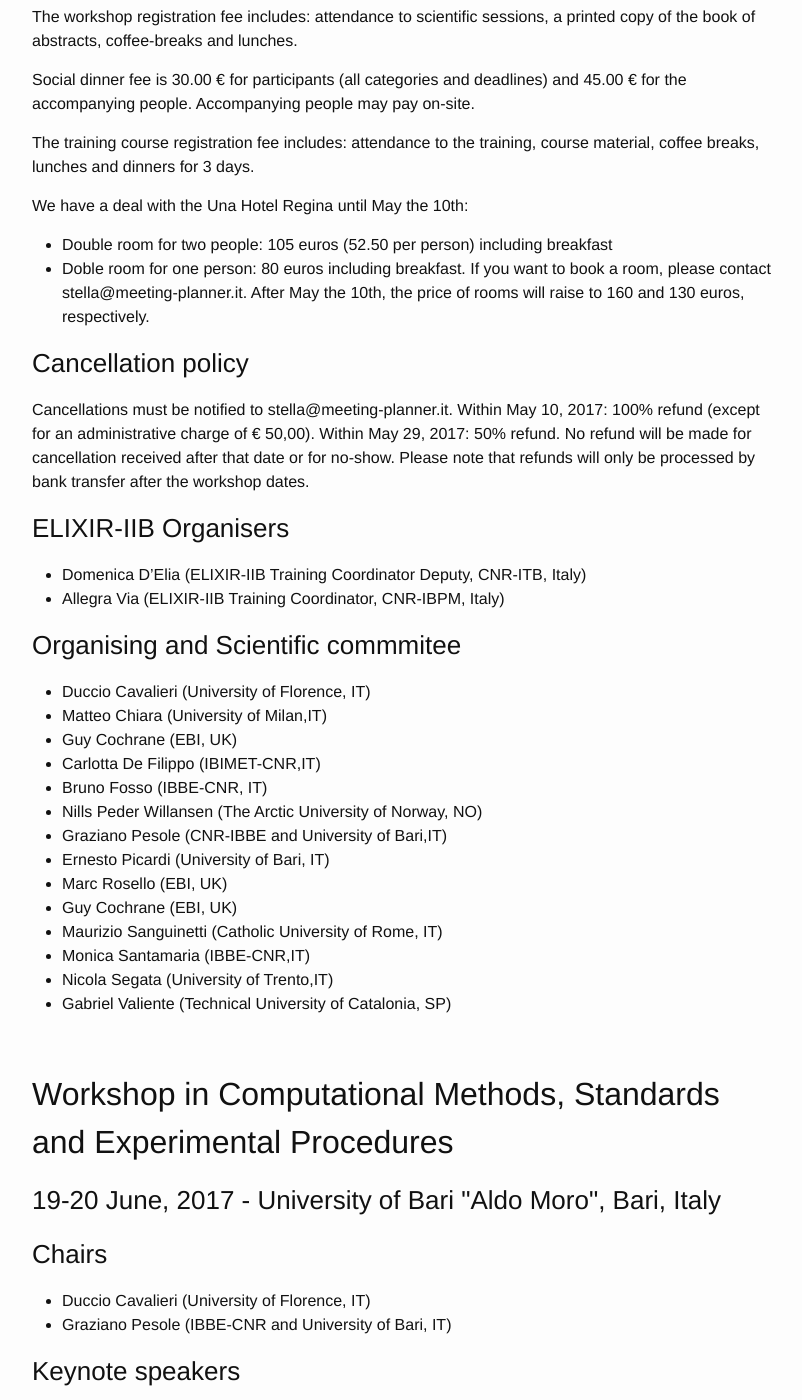
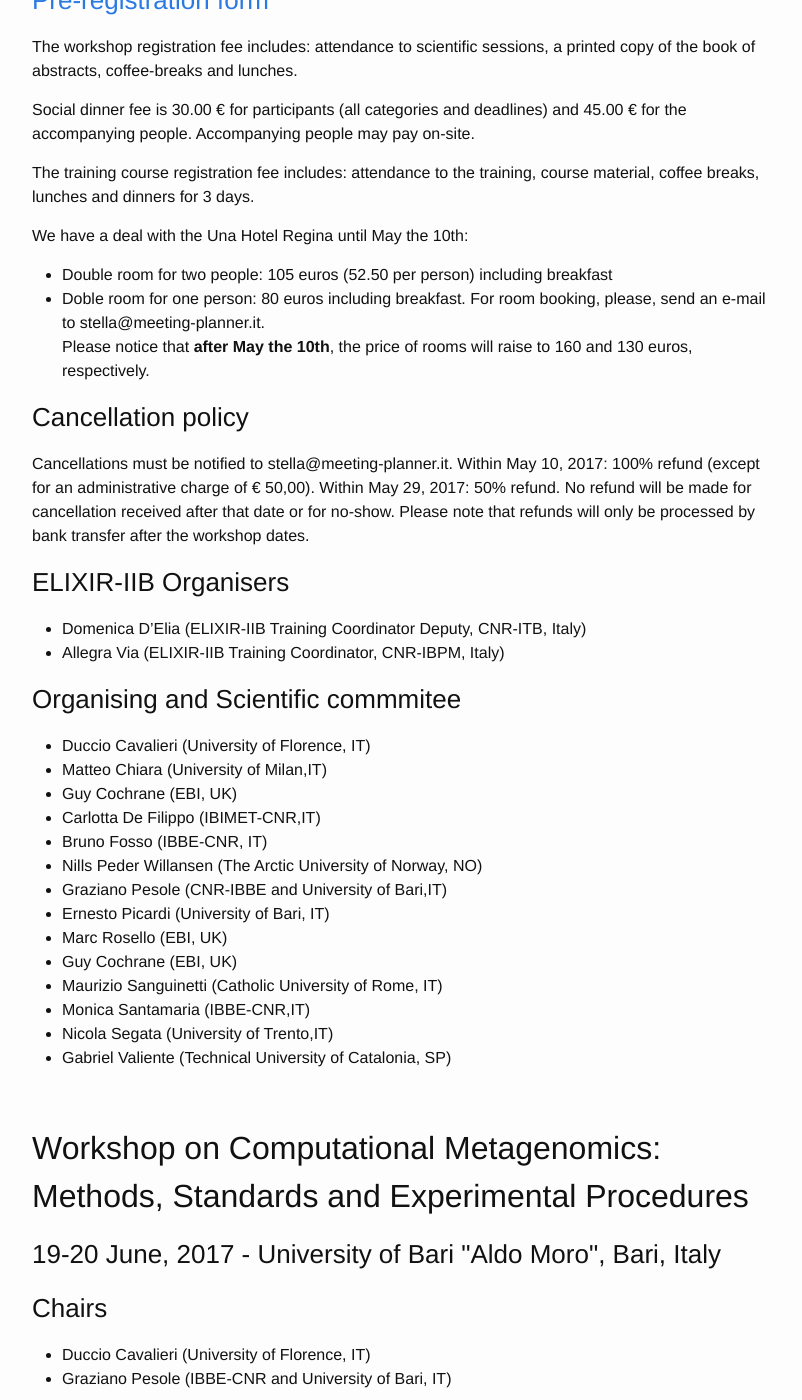
Before and after one commit to ELIXIR-IIB-training/website, a Jekyll site: the page built from _posts/2017-06-19-metagenomics-workshop-and-school-bari.md, in a window 1280 px wide and 1400 px high, scrolled down 1481 px. Shown: the whole window, without its empty margins (238-1040 px from the left). Built offline with Jekyll 4.4.1, drawn with Linux system fonts in a browser that asks for light colours; some of the changed text lies outside the part shown.

Commit message:
metagenomics bari 2017 updated

```diff
--- a/_posts/2017-06-19-metagenomics-workshop-and-school-bari.md
+++ b/_posts/2017-06-19-metagenomics-workshop-and-school-bari.md
@@ -31,7 +31,7 @@ We offer three different registration options:
 
 **The workshop is open to all and will be able to host up to 100 people, whereas the intensive hands-on training course, for organisational and logistic reasons, is restricted to max 40 attendants.**
 
-You can find full details - including the application forms - below.
+Full details and the pre-registration form are provided below
 
  **WORKSHOP AND SUMMER SCHOOL DATES**:
 
@@ -78,16 +78,20 @@ You can find full details - including the application forms - below.
 
 <br>
 
+### [Pre-registration form](https://goo.gl/forms/Gy2EGSPTa0DuuBcn2)
+
 The workshop registration fee includes: attendance to scientific sessions, a printed copy of the book of abstracts, coffee-breaks and lunches.
 
 Social dinner fee is 30.00 € for participants (all categories and deadlines) and 45.00 € for the accompanying people. Accompanying people may pay on-site.
 
 The training course registration fee includes: attendance to the training, course material, coffee breaks, lunches and dinners for 3 days.
 
+
 We have a deal with the Una Hotel Regina until May the 10th:
 - Double room for two people: 105 euros (52.50 per person) including breakfast
 - Doble room for one person: 80 euros including breakfast.
-If you want to book a room, please contact stella@meeting-planner.it. After May the 10th, the price of rooms will raise to 160 and 130 euros, respectively.
+For room booking, please, send an e-mail to stella@meeting-planner.it.<br>
+Please notice that **after May the 10th**, the price of rooms will raise to 160 and 130 euros, respectively.
 
 ### Cancellation policy
 Cancellations must be notified to stella@meeting-planner.it.
@@ -118,7 +122,7 @@ Please note that refunds will only be processed by bank transfer after the works
 
 <br>
 
-<h2>Workshop in Computational Methods, Standards and Experimental Procedures</h2>
+<h2>Workshop on Computational Metagenomics: Methods, Standards and Experimental Procedures</h2>
 <h3>19-20 June, 2017 - University of Bari "Aldo Moro", Bari, Italy</h3>
 
 ### Chairs
```
Also changed, not shown: other parts of _posts/2017-06-19-metagenomics-workshop-and-school-bari.md (+3 -3 lines), miscellaneous/metagenomics-bari-2017-description.html (+5 -4 lines).
